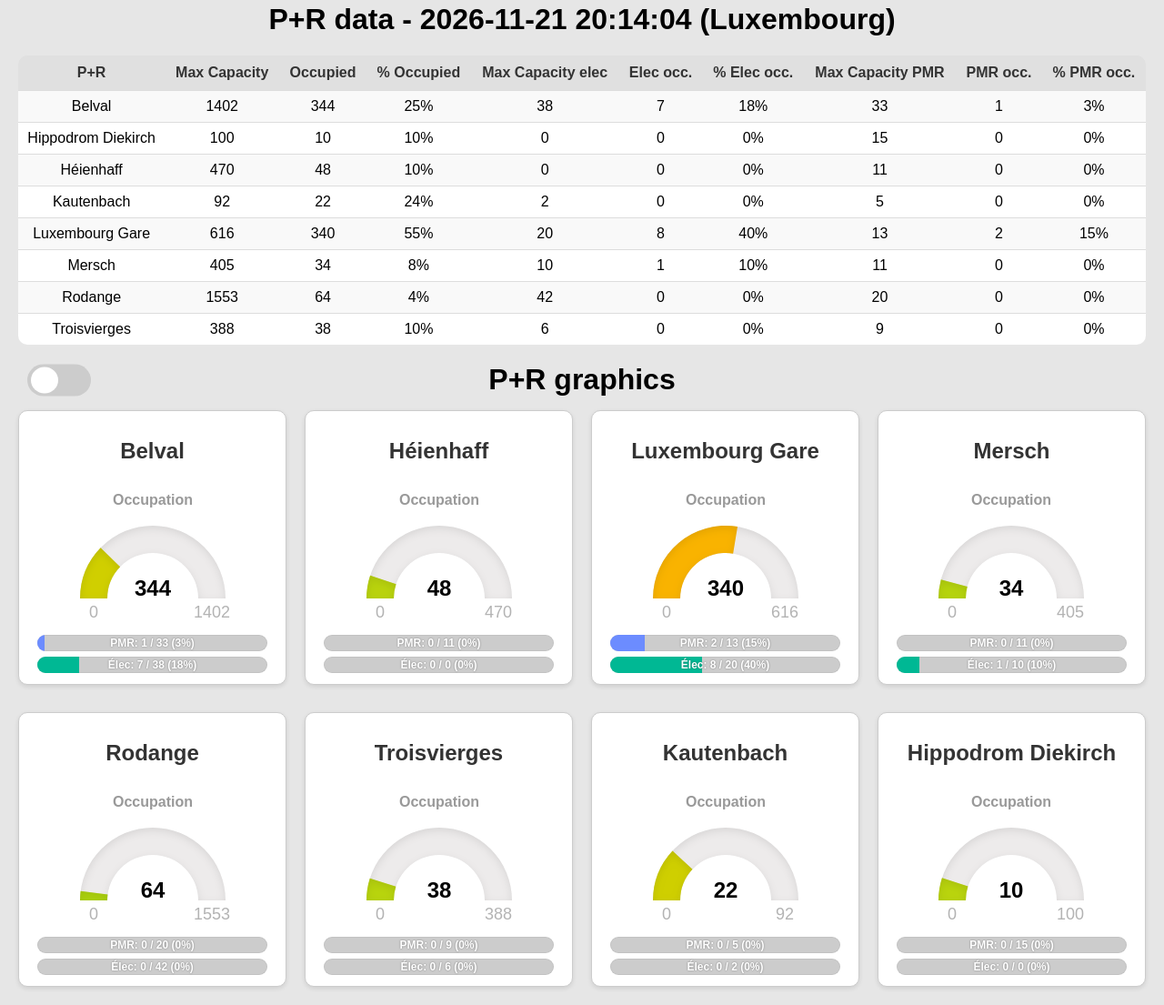
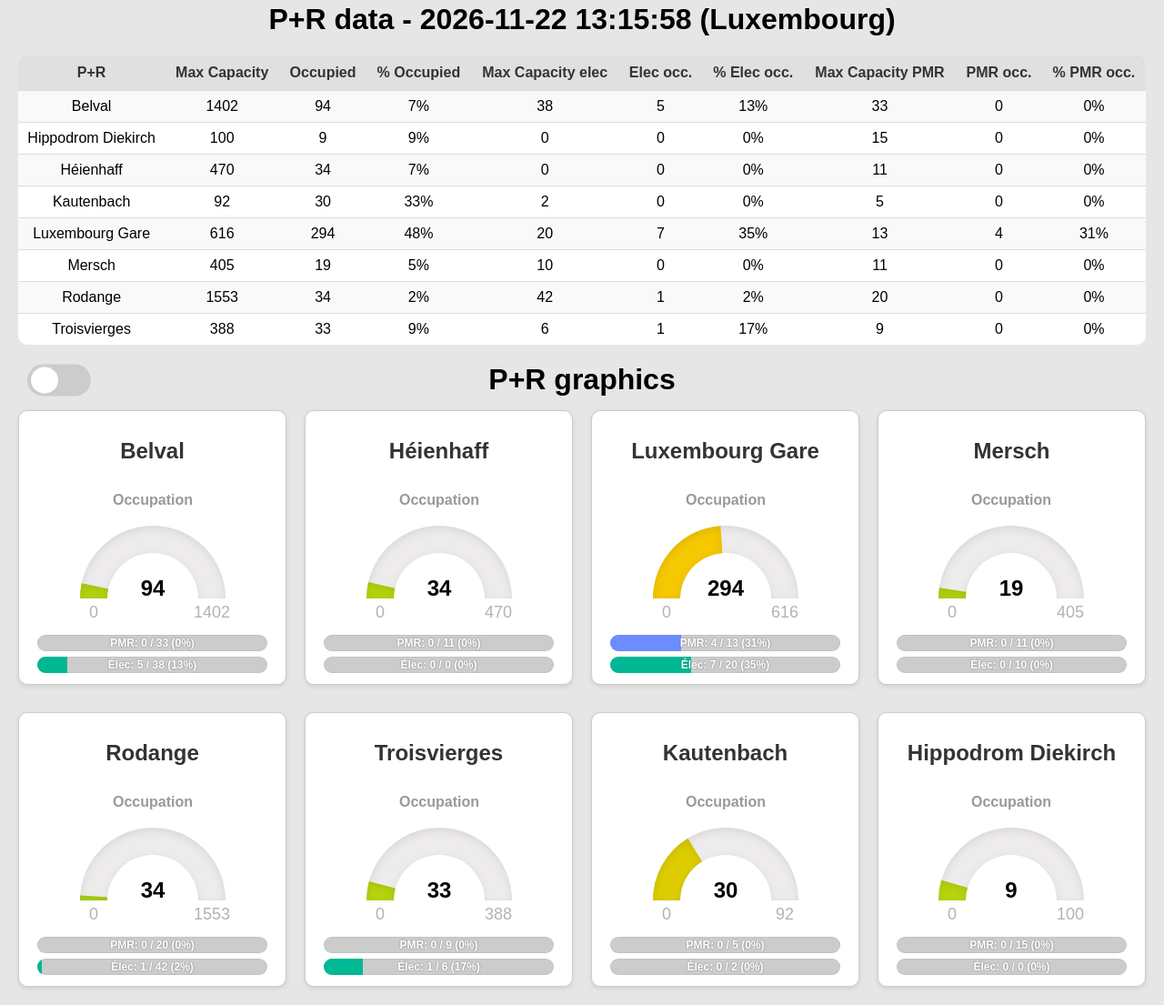
Before and after one commit to martgeorges/p-r-data, a plain HTML site: page index.html in a window 1280 px wide. Shown: the part 17-1122 px from the top of the page at 91% size. Drawn offline with Linux system fonts and the light colour scheme.

Commit message:
Mise à jour automatique (cron)

```diff
--- a/index.html
+++ b/index.html
@@ -173,7 +173,7 @@
 </head>
 <body>
     <div align="center">
-        <h1>P+R data - 2026-11-21 20:14:04 (Luxembourg)</h1>
+        <h1>P+R data - 2026-11-22 13:15:58 (Luxembourg)</h1>
     <div class="table-container">
     <table border="0" cellspacing="0" cellpadding="5">
         <tr>
@@ -188,14 +188,14 @@
             <th>PMR occ.</th>
             <th>% PMR occ.</th>
         </tr>
-<tr><td>Belval</td><td>1402</td><td>344</td><td>25%</td><td>38</td><td>7</td><td>18%</td><td>33</td><td>1</td><td>3%</td></tr>
-<tr><td>Hippodrom Diekirch</td><td>100</td><td>10</td><td>10%</td><td>0</td><td>0</td><td>0%</td><td>15</td><td>0</td><td>0%</td></tr>
-<tr><td>Héienhaff</td><td>470</td><td>48</td><td>10%</td><td>0</td><td>0</td><td>0%</td><td>11</td><td>0</td><td>0%</td></tr>
-<tr><td>Kautenbach</td><td>92</td><td>22</td><td>24%</td><td>2</td><td>0</td><td>0%</td><td>5</td><td>0</td><td>0%</td></tr>
-<tr><td>Luxembourg Gare</td><td>616</td><td>340</td><td>55%</td><td>20</td><td>8</td><td>40%</td><td>13</td><td>2</td><td>15%</td></tr>
-<tr><td>Mersch</td><td>405</td><td>34</td><td>8%</td><td>10</td><td>1</td><td>10%</td><td>11</td><td>0</td><td>0%</td></tr>
-<tr><td>Rodange </td><td>1553</td><td>64</td><td>4%</td><td>42</td><td>0</td><td>0%</td><td>20</td><td>0</td><td>0%</td></tr>
-<tr><td>Troisvierges</td><td>388</td><td>38</td><td>10%</td><td>6</td><td>0</td><td>0%</td><td>9</td><td>0</td><td>0%</td></tr>
+<tr><td>Belval</td><td>1402</td><td>94</td><td>7%</td><td>38</td><td>5</td><td>13%</td><td>33</td><td>0</td><td>0%</td></tr>
+<tr><td>Hippodrom Diekirch</td><td>100</td><td>9</td><td>9%</td><td>0</td><td>0</td><td>0%</td><td>15</td><td>0</td><td>0%</td></tr>
+<tr><td>Héienhaff</td><td>470</td><td>34</td><td>7%</td><td>0</td><td>0</td><td>0%</td><td>11</td><td>0</td><td>0%</td></tr>
+<tr><td>Kautenbach</td><td>92</td><td>30</td><td>33%</td><td>2</td><td>0</td><td>0%</td><td>5</td><td>0</td><td>0%</td></tr>
+<tr><td>Luxembourg Gare</td><td>616</td><td>294</td><td>48%</td><td>20</td><td>7</td><td>35%</td><td>13</td><td>4</td><td>31%</td></tr>
+<tr><td>Mersch</td><td>405</td><td>19</td><td>5%</td><td>10</td><td>0</td><td>0%</td><td>11</td><td>0</td><td>0%</td></tr>
+<tr><td>Rodange </td><td>1553</td><td>34</td><td>2%</td><td>42</td><td>1</td><td>2%</td><td>20</td><td>0</td><td>0%</td></tr>
+<tr><td>Troisvierges</td><td>388</td><td>33</td><td>9%</td><td>6</td><td>1</td><td>17%</td><td>9</td><td>0</td><td>0%</td></tr>
     </table>
 </div>
 <div class="header-toggle" style="display: flex; align-items: center; justify-content: center; margin-top: 5px; gap: 20px;">
@@ -213,11 +213,11 @@
         <div id="gauge-container">
             <div id="gauge-1" class="200x160px"></div>
         </div>
-        <input type="hidden" class="gauge-data" data-gauge="gauge-1" data-occupied="344" data-percent="25" data-max="1402">
+        <input type="hidden" class="gauge-data" data-gauge="gauge-1" data-occupied="94" data-percent="7" data-max="1402">
         <script>
             var gauge_1 = new JustGage({
                 id: "gauge-1",
-                value: 344,
+                value: 94,
                 min: 0,
                 max: 1402,
                 title: "Occupation",
@@ -233,16 +233,16 @@
       <!-- PMR -->
       <div class="lg-row">
         <div class="linear-gauge">
-          <div class="fill pmr" style="width: 3%"></div>
-          <div class="label">PMR: 1 / 33 (3%)</div>
+          <div class="fill pmr" style="width: 0%"></div>
+          <div class="label">PMR: 0 / 33 (0%)</div>
         </div>
       </div>
 
       <!-- Électriques -->
       <div class="lg-row">
         <div class="linear-gauge">
-          <div class="fill elec" style="width: 18%"></div>
-          <div class="label">Élec: 7 / 38 (18%)</div>
+          <div class="fill elec" style="width: 13%"></div>
+          <div class="label">Élec: 5 / 38 (13%)</div>
         </div>
       </div>
     </div>
@@ -253,11 +253,11 @@
         <div id="gauge-container">
             <div id="gauge-2" class="200x160px"></div>
         </div>
-        <input type="hidden" class="gauge-data" data-gauge="gauge-2" data-occupied="48" data-percent="10" data-max="470">
+        <input type="hidden" class="gauge-data" data-gauge="gauge-2" data-occupied="34" data-percent="7" data-max="470">
         <script>
             var gauge_2 = new JustGage({
                 id: "gauge-2",
-                value: 48,
+                value: 34,
                 min: 0,
                 max: 470,
                 title: "Occupation",
@@ -293,11 +293,11 @@
         <div id="gauge-container">
             <div id="gauge-3" class="200x160px"></div>
         </div>
-        <input type="hidden" class="gauge-data" data-gauge="gauge-3" data-occupied="340" data-percent="55" data-max="616">
+        <input type="hidden" class="gauge-data" data-gauge="gauge-3" data-occupied="294" data-percent="48" data-max="616">
         <script>
             var gauge_3 = new JustGage({
                 id: "gauge-3",
-                value: 340,
+                value: 294,
                 min: 0,
                 max: 616,
                 title: "Occupation",
@@ -313,16 +313,16 @@
       <!-- PMR -->
       <div class="lg-row">
         <div class="linear-gauge">
-          <div class="fill pmr" style="width: 15%"></div>
-          <div class="label">PMR: 2 / 13 (15%)</div>
+          <div class="fill pmr" style="width: 31%"></div>
+          <div class="label">PMR: 4 / 13 (31%)</div>
         </div>
       </div>
 
       <!-- Électriques -->
       <div class="lg-row">
         <div class="linear-gauge">
-          <div class="fill elec" style="width: 40%"></div>
-          <div class="label">Élec: 8 / 20 (40%)</div>
+          <div class="fill elec" style="width: 35%"></div>
+          <div class="label">Élec: 7 / 20 (35%)</div>
         </div>
       </div>
     </div>
@@ -333,11 +333,11 @@
         <div id="gauge-container">
             <div id="gauge-4" class="200x160px"></div>
         </div>
-        <input type="hidden" class="gauge-data" data-gauge="gauge-4" data-occupied="34" data-percent="8" data-max="405">
+        <input type="hidden" class="gauge-data" data-gauge="gauge-4" data-occupied="19" data-percent="5" data-max="405">
         <script>
             var gauge_4 = new JustGage({
                 id: "gauge-4",
-                value: 34,
+                value: 19,
                 min: 0,
                 max: 405,
                 title: "Occupation",
@@ -361,8 +361,8 @@
       <!-- Électriques -->
       <div class="lg-row">
         <div class="linear-gauge">
-          <div class="fill elec" style="width: 10%"></div>
-          <div class="label">Élec: 1 / 10 (10%)</div>
+          <div class="fill elec" style="width: 0%"></div>
+          <div class="label">Élec: 0 / 10 (0%)</div>
         </div>
       </div>
     </div>
@@ -374,11 +374,11 @@
         <div id="gauge-container">
             <div id="gauge-5" class="200x160px"></div>
         </div>
-        <input type="hidden" class="gauge-data" data-gauge="gauge-5" data-occupied="64" data-percent="4" data-max="1553">
+        <input type="hidden" class="gauge-data" data-gauge="gauge-5" data-occupied="34" data-percent="2" data-max="1553">
         <script>
             var gauge_5 = new JustGage({
                 id: "gauge-5",
-                value: 64,
+                value: 34,
                 min: 0,
                 max: 1553,
                 title: "Occupation",
@@ -402,8 +402,8 @@
       <!-- Électriques -->
       <div class="lg-row">
         <div class="linear-gauge">
-          <div class="fill elec" style="width: 0%"></div>
-          <div class="label">Élec: 0 / 42 (0%)</div>
+          <div class="fill elec" style="width: 2%"></div>
+          <div class="label">Élec: 1 / 42 (2%)</div>
         </div>
       </div>
     </div>
@@ -414,11 +414,11 @@
         <div id="gauge-container">
             <div id="gauge-6" class="200x160px"></div>
         </div>
-        <input type="hidden" class="gauge-data" data-gauge="gauge-6" data-occupied="38" data-percent="10" data-max="388">
+        <input type="hidden" class="gauge-data" data-gauge="gauge-6" data-occupied="33" data-percent="9" data-max="388">
         <script>
             var gauge_6 = new JustGage({
                 id: "gauge-6",
-                value: 38,
+                value: 33,
                 min: 0,
                 max: 388,
                 title: "Occupation",
@@ -442,8 +442,8 @@
       <!-- Électriques -->
       <div class="lg-row">
         <div class="linear-gauge">
-          <div class="fill elec" style="width: 0%"></div>
-          <div class="label">Élec: 0 / 6 (0%)</div>
+          <div class="fill elec" style="width: 17%"></div>
+          <div class="label">Élec: 1 / 6 (17%)</div>
         </div>
       </div>
     </div>
@@ -454,11 +454,11 @@
         <div id="gauge-container">
             <div id="gauge-7" class="200x160px"></div>
         </div>
-        <input type="hidden" class="gauge-data" data-gauge="gauge-7" data-occupied="22" data-percent="24" data-max="92">
+        <input type="hidden" class="gauge-data" data-gauge="gauge-7" data-occupied="30" data-percent="33" data-max="92">
         <script>
             var gauge_7 = new JustGage({
                 id: "gauge-7",
-                value: 22,
+                value: 30,
                 min: 0,
                 max: 92,
                 title: "Occupation",
@@ -494,11 +494,11 @@
         <div id="gauge-container">
             <div id="gauge-8" class="200x160px"></div>
         </div>
-        <input type="hidden" class="gauge-data" data-gauge="gauge-8" data-occupied="10" data-percent="10" data-max="100">
+        <input type="hidden" class="gauge-data" data-gauge="gauge-8" data-occupied="9" data-percent="9" data-max="100">
         <script>
             var gauge_8 = new JustGage({
                 id: "gauge-8",
-                value: 10,
+                value: 9,
                 min: 0,
                 max: 100,
                 title: "Occupation",
```
